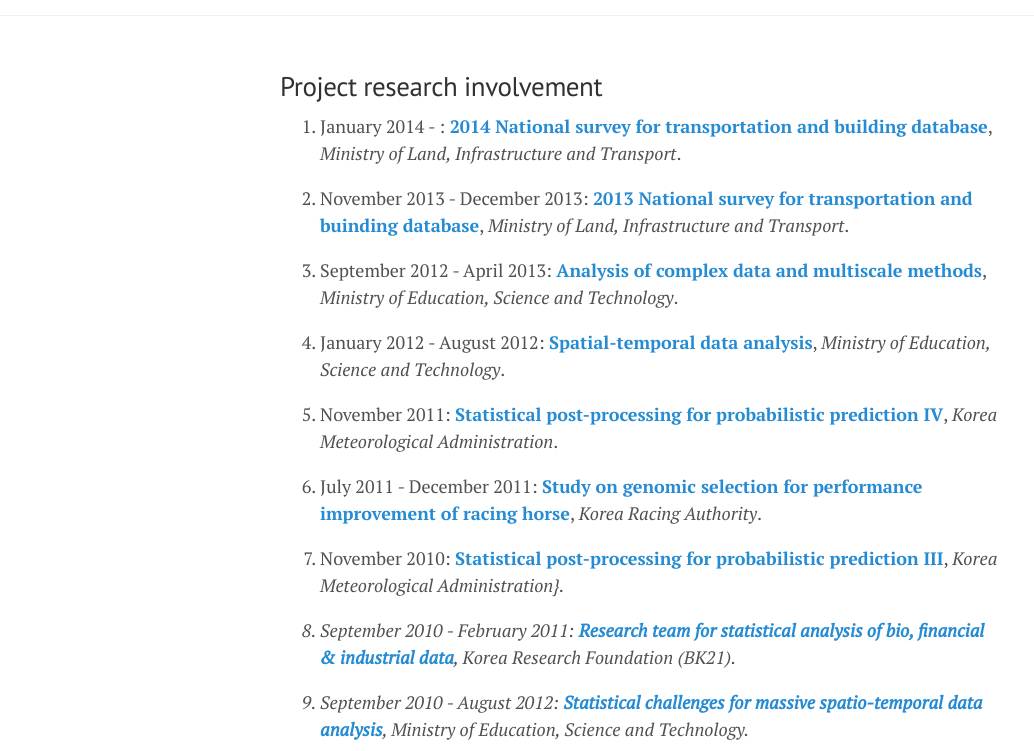
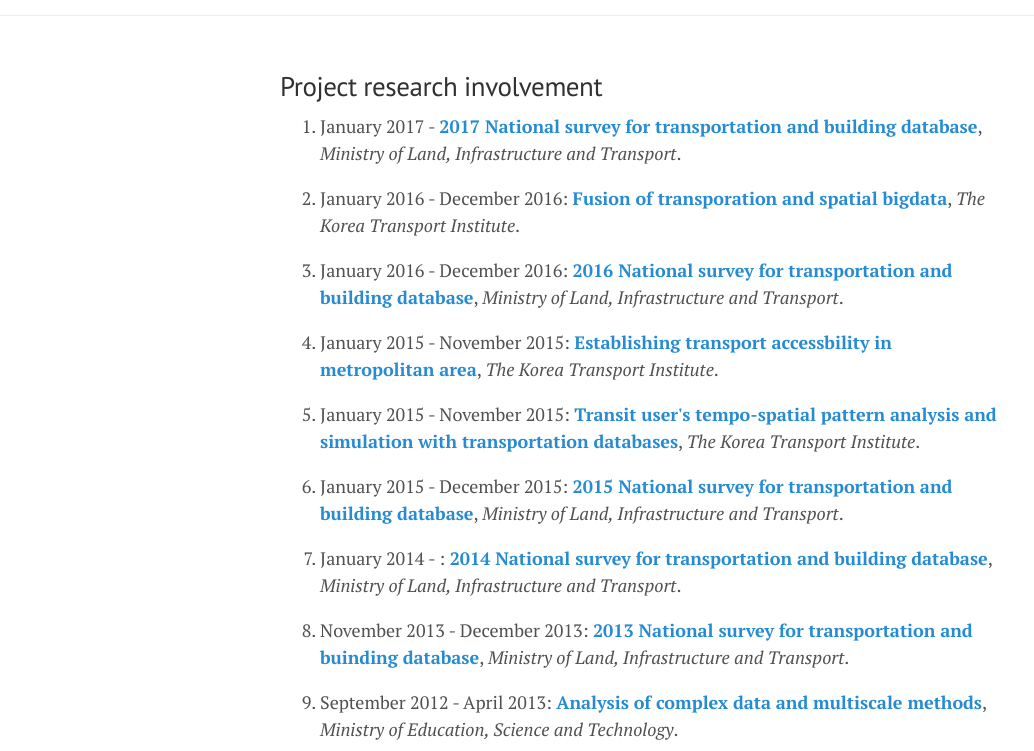
Before and after one commit to dongikjang/dongikjang.github.io, a plain HTML site: page projects/index.html in a window 1280 px wide. Shown: the part 49-800 px from the top of the page, without its empty margins (0-1034 px from the left). Drawn offline with nearby package versions, Linux system fonts and the light colour scheme.

Commit message:
Update the projects

```diff
--- a/projects/index.html
+++ b/projects/index.html
@@ -55,7 +55,7 @@
 
     <div class="sidebar-item">
       <p>
-          &copy; 2014. All rights reserved.
+          &copy; 2017. All rights reserved.
         </p>
     </div>
 </div>
@@ -80,6 +80,12 @@
 
     <h2>Project research involvement</h2>
     <ol>
+      <li><p>January 2017 - <strong><a href="">2017 National survey for transportation and building database</a></strong>, <em>Ministry of Land, Infrastructure and Transport</em>.</p></li>
+      <li><p>January 2016 - December 2016: <strong><a href="">Fusion of transporation and spatial bigdata</a></strong>, <em>The Korea Transport Institute</em>.</p></li>
+      <li><p>January 2016 - December 2016: <strong><a href="">2016 National survey for transportation and building database</a></strong>, <em>Ministry of Land, Infrastructure and Transport</em>.</p></li>
+      <li><p>January 2015 - November 2015: <strong><a href="">Establishing transport accessbility in metropolitan area</a></strong>, <em>The Korea Transport Institute</em>.</p></li>
+      <li><p>January 2015 - November 2015: <strong><a href="">Transit user's tempo-spatial pattern analysis and simulation with transportation databases</a></strong>, <em>The Korea Transport Institute</em>.</p></li>
+      <li><p>January 2015 - December 2015: <strong><a href="">2015 National survey for transportation and building database</a></strong>, <em>Ministry of Land, Infrastructure and Transport</em>.</p></li>
       <li><p>January 2014 - : <strong><a href="">2014 National survey for transportation and building database</a></strong>, <em>Ministry of Land, Infrastructure and Transport</em>.</p></li>
       <li><p>November 2013 - December 2013: <strong><a href="">2013 National survey for transportation and buinding database</a></strong>, <em>Ministry of Land, Infrastructure and Transport</em>.</p></li>
       <li><p>September 2012 - April 2013: <strong><a href=""> Analysis of complex data and multiscale methods</a></strong>, <em>Ministry of Education, Science and Technology</em>.</p></li>
```
